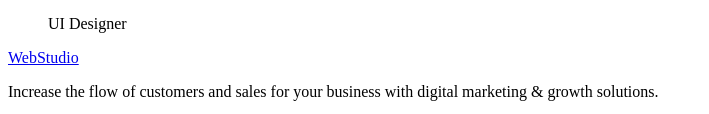
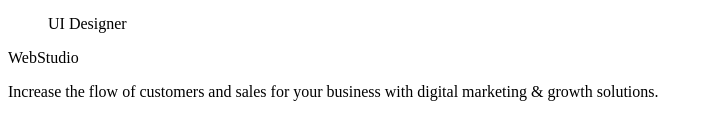
Before and after one commit to Michael-Kit/goit-markup-hw-01, a plain HTML site: page index.html in a window 1280 px wide. Shown: the part 2041-2155 px from the top of the page, without its empty margins (0-709 px from the left). Drawn offline with Linux system fonts and the light colour scheme.

Commit message:
final hw1 revision1

```diff
--- a/index.html
+++ b/index.html
@@ -111,9 +111,7 @@
     </main>
 
     <footer>
-      <nav>
-        <a href="./index.html">WebStudio</a>
-      </nav>
+      <p>WebStudio</p>
       <p>
         Increase the flow of customers and sales for your business with digital
         marketing & growth solutions.
```
